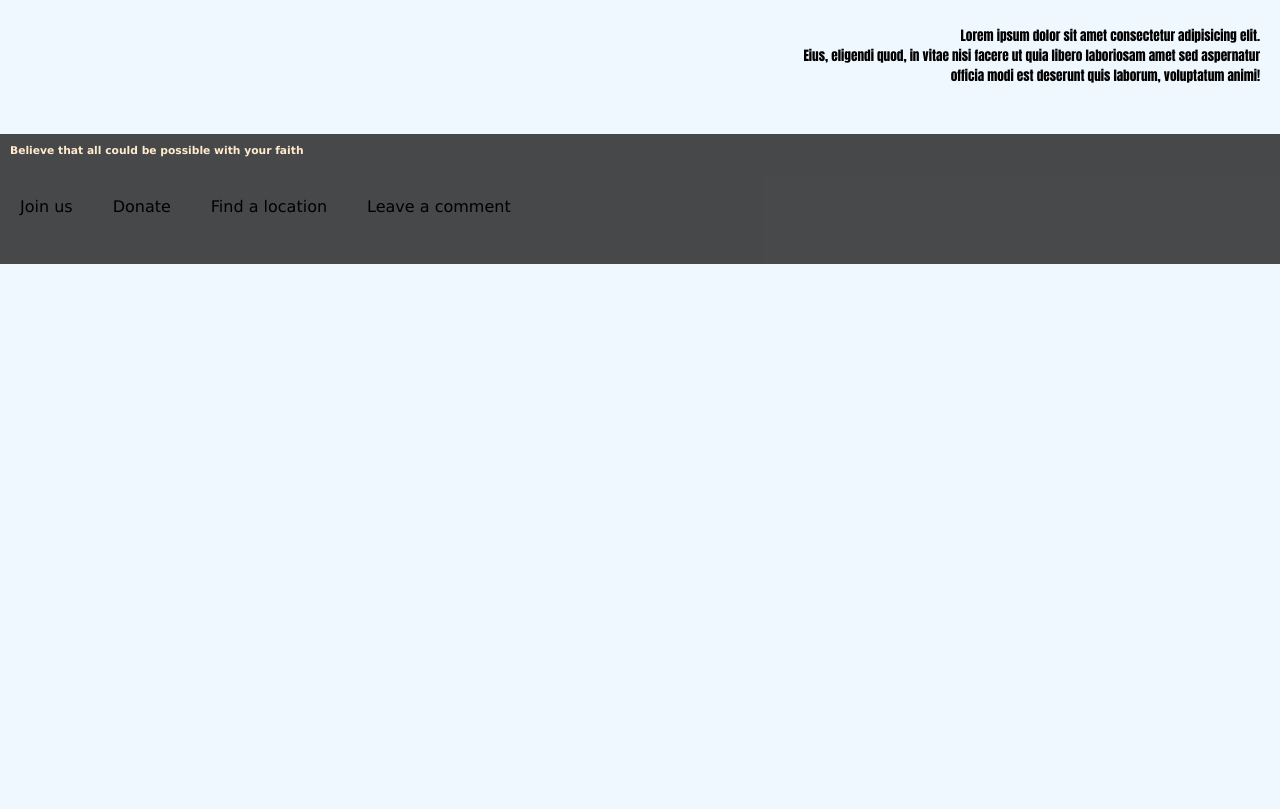
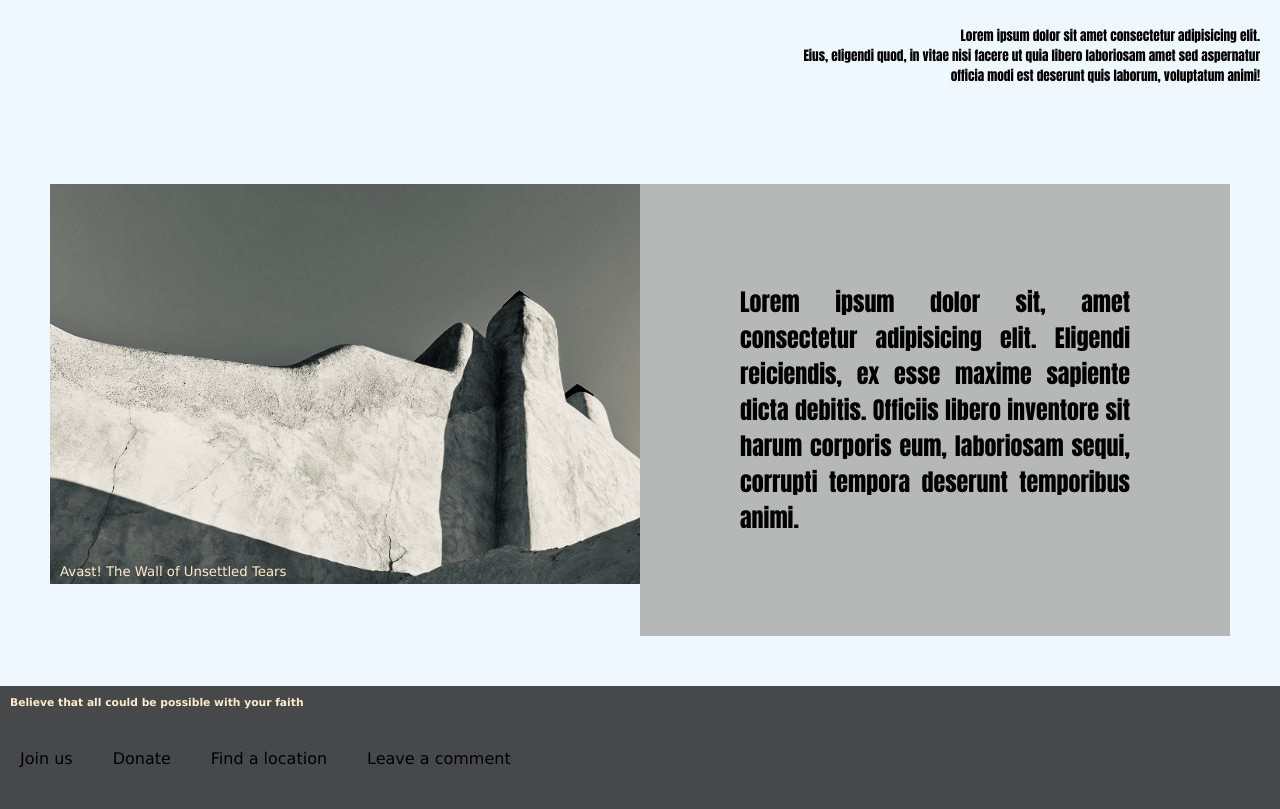
Before and after one commit to GoldnRamen/Rework-Playground, a plain HTML site: page index.html in a window 1280 px wide. Shown: the part 840-1649 px from the top of the page. Before the commit the page ends 1104 px from the top, so only its background shows below. Drawn offline with Linux system fonts and the light colour scheme; files whose address does not match are found by name.

Commit message:
Added the grid text and image to the third content block

```diff
--- a/index.html
+++ b/index.html
@@ -42,6 +42,14 @@
         <br />
 
     </div>
+    <div class="block3">
+        <div class="block3-image">
+            <h5>Avast! The Wall of Unsettled Tears</h5>
+        </div>
+        <div class="block3-text">
+            <h2>Lorem ipsum dolor sit, amet consectetur adipisicing elit. Eligendi reiciendis, ex esse maxime sapiente dicta debitis. Officiis libero inventore sit harum corporis eum, laboriosam sequi, corrupti tempora deserunt temporibus animi.</h2>
+        </div>
+    </div>
     <footer>
         <div>
             <h6>Believe that all could be possible with your faith</h6>
--- a/style.css
+++ b/style.css
@@ -87,3 +87,30 @@ footer h6{
     text-align: right;
     font-family: Impact, Haettenschweiler, 'Arial Narrow Bold', sans-serif;
 }
+.block3{
+    display: grid;
+    grid-template-columns: 50% 50%;
+    padding: 50px 50px;
+}
+.block3-image{
+    background-image: url("./images/dg7evpk-2f320a0f-ea5f-43b1-bf99-be85a6fccf3e.jpg");
+    height: 400px;
+    background-position: center;
+    background-size: cover;
+}
+.block3-image h5{
+    padding-top: 380px;
+    text-align: left;
+    font-weight: 200;
+    color: blanchedalmond;
+    padding-left: 10px;
+}
+.block3-text{
+    display: flex;
+    background-color: rgb(182, 184, 184);
+}
+.block3-text h2{
+    font-family: Impact, Haettenschweiler, 'Arial Narrow Bold', sans-serif;
+    text-align: justify;
+    padding: 100px 100px;
+}
```
